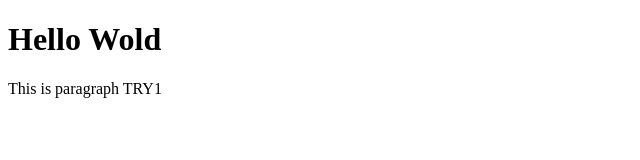
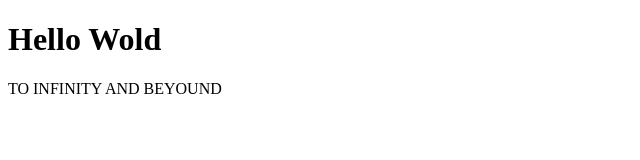
Before and after one commit to Yujan3333/Day1-Github, a plain HTML site: page index.html in a window 1280 px wide. Shown: the whole page, without its empty margins (0-640 px from the left). Drawn offline with Linux system fonts and the light colour scheme.

Commit message:
2nd change

```diff
--- a/index.html
+++ b/index.html
@@ -8,6 +8,6 @@
 </head>
 <body>
     <h1> Hello Wold</h1>
-    <p>This is paragraph TRY1 </p>
+    <p>TO INFINITY AND BEYOUND</p>
 </body>
 </html>
```
